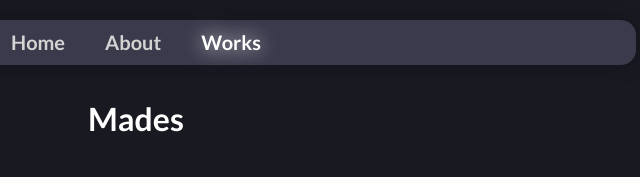
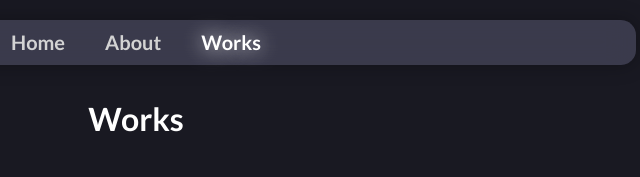
Before and after one commit to nikkou-0814/Portfolio-v5, a plain HTML site: page works/index.html in a window 1280 px wide. Shown: the top 177 px of the page, 504-1144 px from the left. Drawn offline with Linux system fonts and the light colour scheme.

Commit message:
表記ミス

```diff
--- a/works/index.html
+++ b/works/index.html
@@ -26,7 +26,7 @@
     <div style="height: 60px;"></div>
 
     <div class="mades">
-        <h1>Mades</h1>
+        <h1>Works</h1>
         <div class="maincontent">
             <a href="https://github.com/nikkou-0814/Portfolio-v5">
                 <div class="made">
```
